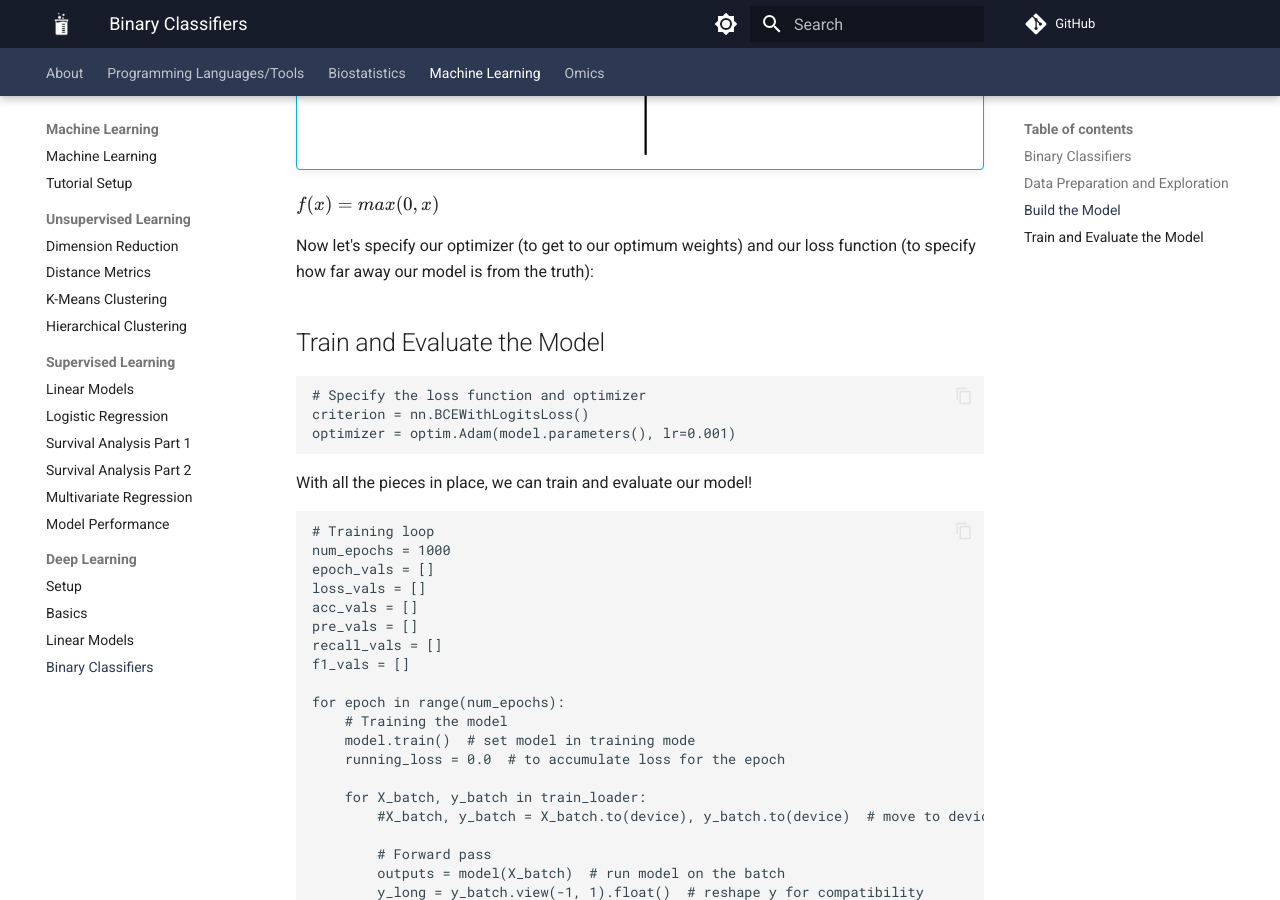
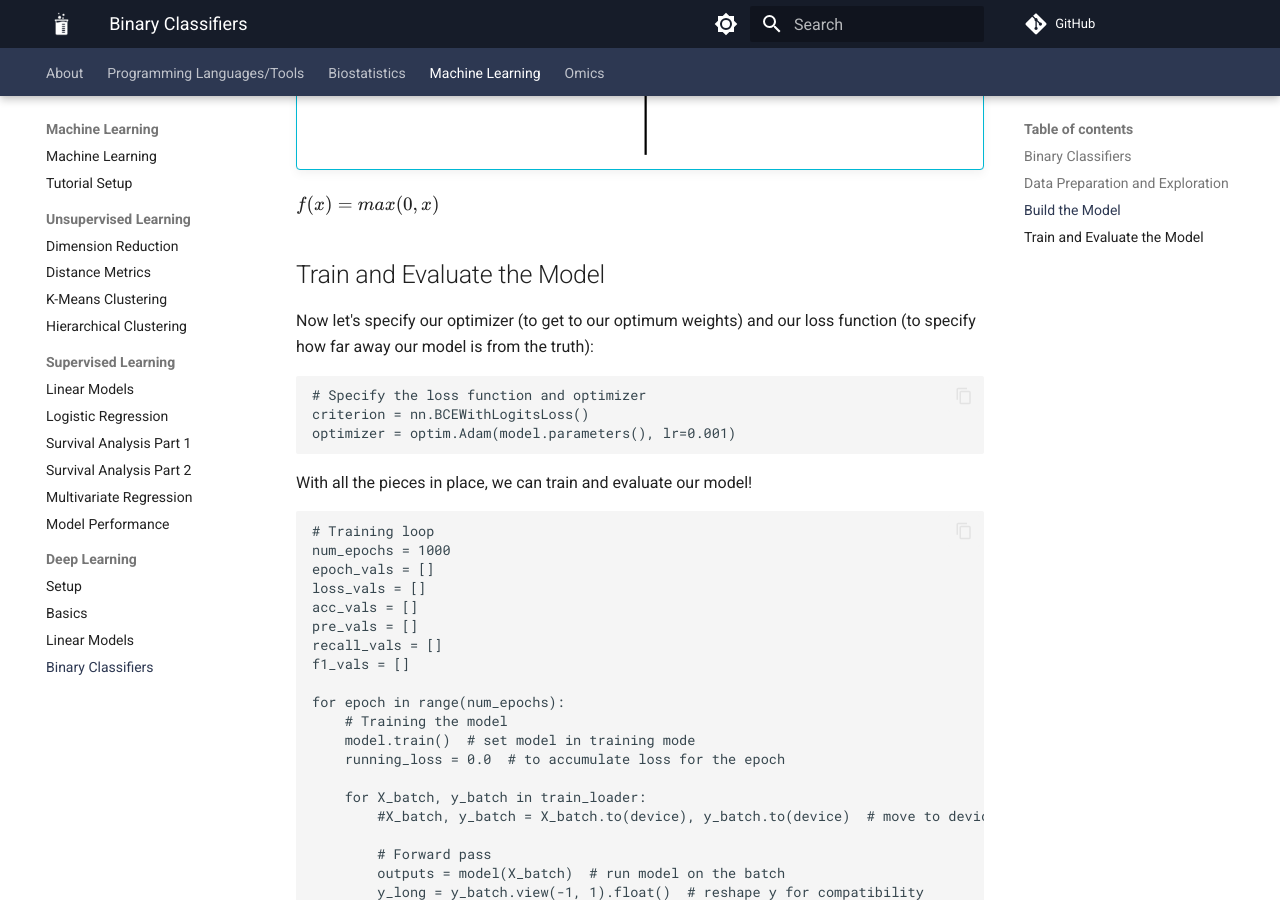
Before and after one commit to comp-tox-jhu/CompToxLab, an MkDocs documentation site: the page built from docs/machine_learning/deep_learning/03_binary_classifier.md, in a window 1280 px wide and 900 px high, scrolled down 5148 px. Built offline with MkDocs 1.6.1 and Material for MkDocs 9.7.7, drawn with Linux system fonts in a browser that asks for light colours; comment, search, counter and statistics services are not loaded.

````diff
--- a/docs/machine_learning/deep_learning/03_binary_classifier.md
+++ b/docs/machine_learning/deep_learning/03_binary_classifier.md
@@ -191,9 +191,9 @@ You'll notice that we have a new element in our model, `nn.ReLU`. ReLU is a popu
 
 $f(x) = max(0,x)$
 
+## Train and Evaluate the Model
+
 Now let's specify our optimizer (to get to our optimum weights) and our loss function (to specify how far away our model is from the truth):
-
-## Train and Evaluate the Model
 
 ```{py}
 # Specify the loss function and optimizer
````
